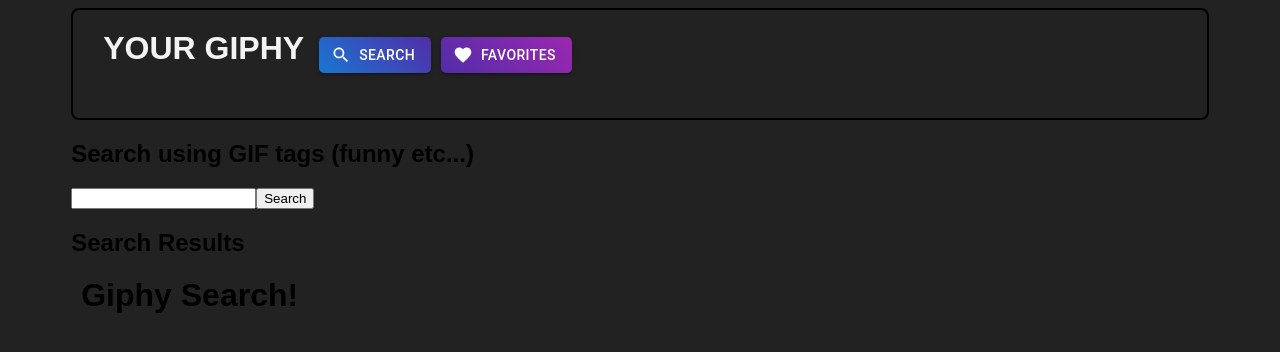
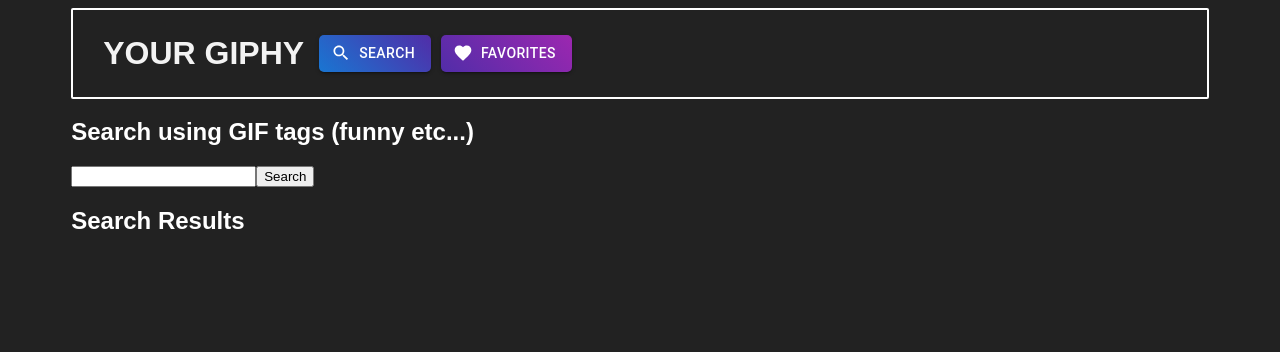
Before and after one commit to mnpkoerner/group-giphy-saga-project, a React (Create React App) app: page /#/search in a window 1280 px wide. Shown: the top 352 px of the page. Built offline with nearby package versions, Linux system fonts and the light colour scheme.

Commit message:
formatted better

```diff
--- a/src/components/App/App.css
+++ b/src/components/App/App.css
@@ -7,19 +7,20 @@
     display: inline;
     padding: 10px;
     justify-content: center;
+    vertical-align: middle;
 }
 
 .main {
     width: 90%;
     margin: 0 auto;
+    color: white;
 }
 
 .Header {
     color: linear-gradient(45deg, #512da8, #9c27b0);
     color: rgb(243, 243, 243);
-    min-height: 30px;
     padding: 20px;
-    margin-bottom: 20px;
+    justify-content: center;
 }
 
 .button {
--- a/src/components/App/App.js
+++ b/src/components/App/App.js
@@ -3,19 +3,12 @@
 import './App.css';
 import ParentComponent from '../ParentComponent/ParentComponent'
 
-import { HashRouter as Router, Route, Redirect, Link } from 'react-router-dom';
 
 function App(props) {
   return (
-    <Router>
       <div className="main">
-        <Header />
         <ParentComponent />
-        <h1>Giphy Search!</h1>
-
-        {/* add components to these routes */}
       </div>
-    </Router>
   );
 }
 
--- a/src/components/FavoritesForm/FavoritesForm.js
+++ b/src/components/FavoritesForm/FavoritesForm.js
@@ -20,7 +20,7 @@
 
   return (
     <div>
-      <p>in favorites</p>
+      <h2>Search Results</h2>
       {favoriteList.map((favorite) => (
         <div>
           <img
--- a/src/components/Header/Header.jsx
+++ b/src/components/Header/Header.jsx
@@ -62,7 +62,7 @@
 
   return (
     <ThemeProvider theme={theme}>
-      <Box border={2} borderRadius={8} color={'linear-gradient(45deg, #512da8, #9c27b0);'}>
+      <Box border={2} borderRadius={2} color={'linear-gradient(45deg, #512da8, #9c27b0);'}>
         <header className="Header">
           <h1>YOUR GIPHY</h1>
           <Button
--- a/src/components/ParentComponent/ParentComponent.js
+++ b/src/components/ParentComponent/ParentComponent.js
@@ -1,15 +1,18 @@
 import React from 'react';
 import { HashRouter as Router, Route, Redirect, Link } from 'react-router-dom';
-import FavoritesForm from '../FavoritesForm/FavoritesForm'
-import SearchForm from '../SearchForm/SearchForm'
-import SearchList from '../SearchList/SearchList'
+import FavoritesForm from '../FavoritesForm/FavoritesForm';
+import SearchForm from '../SearchForm/SearchForm';
+import SearchList from '../SearchList/SearchList';
+import Header from '../Header/Header'
+
 // needs imports from all children components
 function ParentComponent() {
   //this component will hold the other components to keep the App.js clean
-console.log('in parent component')
+  console.log('in parent component');
   return (
     <Router>
       <div>
+        <Header />
         <Route path="/">
           <Redirect to="/search" />
         </Route>
```
